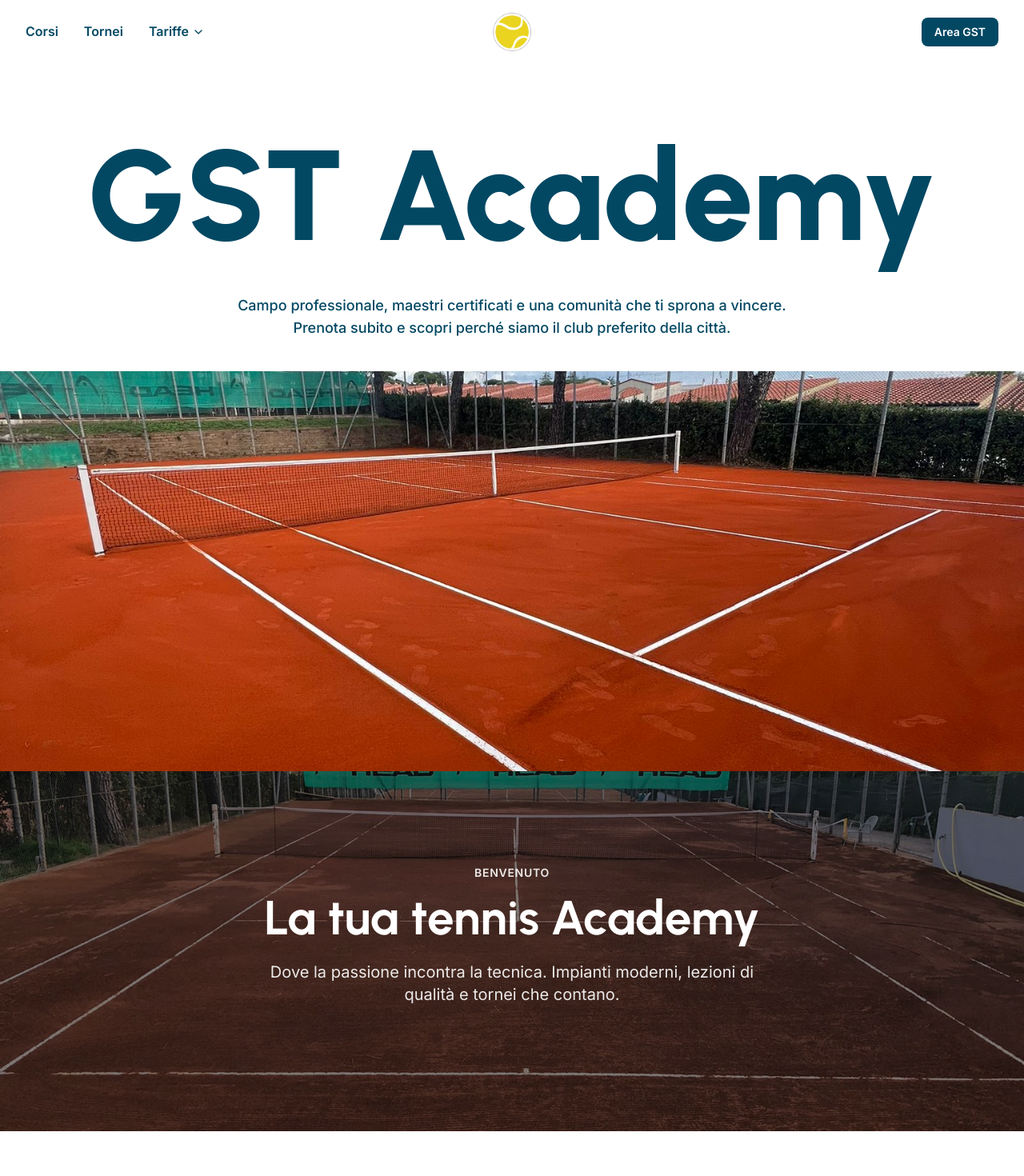
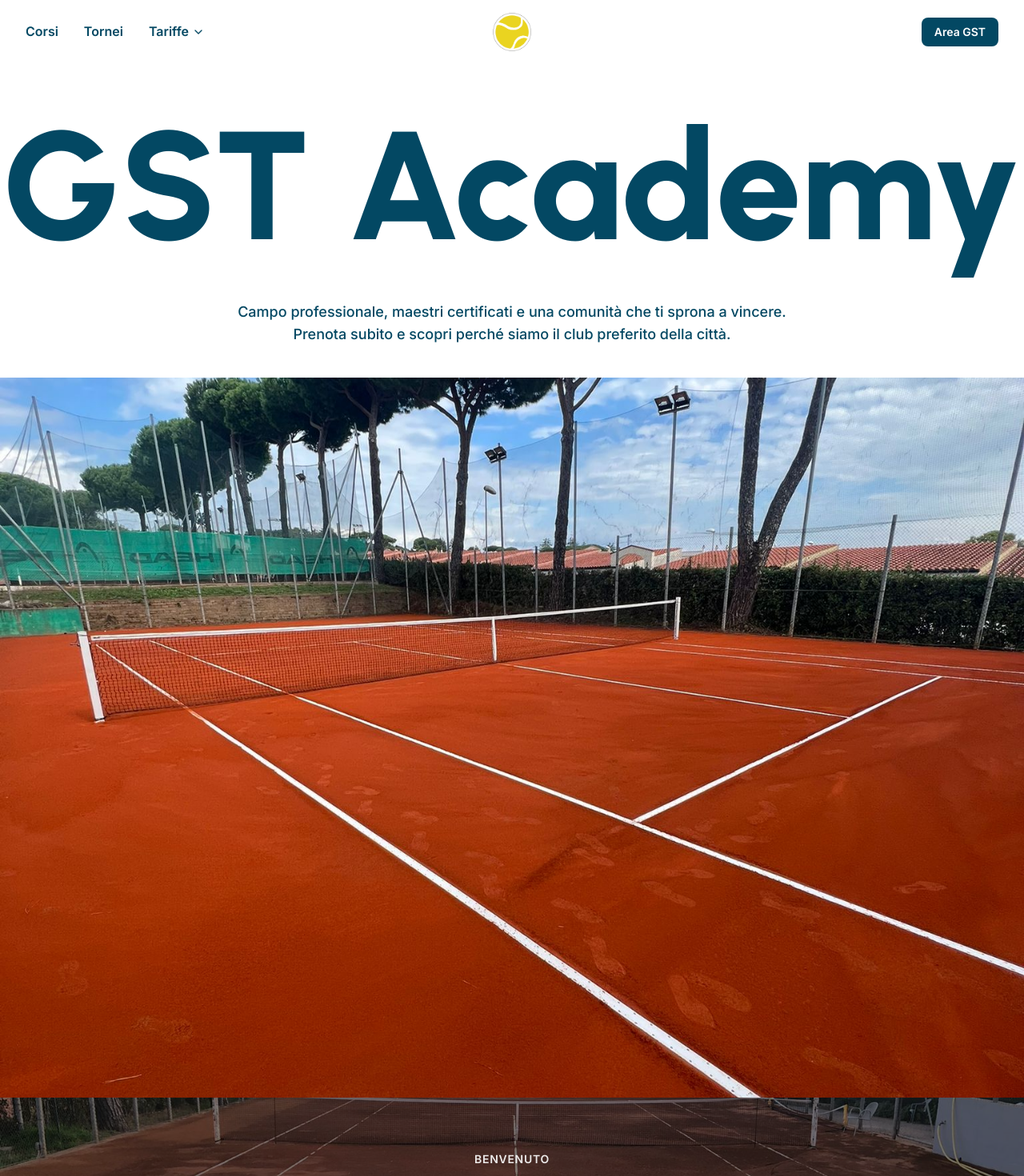
Before and after one commit to Giovo8/gst-tennis-academy, a Next.js app: page / in a window 1280 px wide. Shown: the top 1470 px of the page at 80% size. Built offline with nearby package versions, Linux system fonts and the light colour scheme; no server answers; the database is empty.

Commit message:
feat: Migliora layout hero section - aumenta dimensioni immagini e scritta GST Academy

```diff
--- a/src/components/landing/ImageOnlySection.tsx
+++ b/src/components/landing/ImageOnlySection.tsx
@@ -6,12 +6,12 @@ export default function ImageOnlySection() {
       <img
         src="/images/1.jpeg"
         alt="Campo da tennis GST Tennis Academy"
-        className="w-full block"
+        className="w-full block h-[500px] sm:h-[600px] md:h-[700px] lg:h-[800px] xl:h-[900px]"
         style={{
           display: 'block',
-          height: '500px',
           objectFit: 'cover',
-          verticalAlign: 'bottom'
+          verticalAlign: 'bottom',
+          maxHeight: '900px'
         }}
         loading="lazy"
       />
--- a/src/components/landing/ImageWithTextSection.tsx
+++ b/src/components/landing/ImageWithTextSection.tsx
@@ -4,7 +4,7 @@ import Link from "next/link";
 
 export default function ImageWithTextSection() {
   return (
-    <section className="relative w-full h-[300px] sm:h-[350px] md:h-[400px] lg:h-[450px] overflow-hidden">
+    <section className="relative w-full h-[150px] sm:h-[200px] md:h-[250px] lg:h-[300px] xl:h-[350px] overflow-hidden" style={{ maxHeight: '350px' }}>
       {/* Background Image */}
       <div className="absolute inset-0">
         <img
--- a/src/components/landing/TextHeroSection.tsx
+++ b/src/components/landing/TextHeroSection.tsx
@@ -4,10 +4,10 @@ import Link from "next/link";
 
 export default function TextHeroSection() {
   return (
-    <section className="bg-white pt-8 sm:pt-12 md:pt-16 pb-0">
+    <section className="bg-white pt-4 sm:pt-6 md:pt-8 pb-0">
       <div className="max-w-7xl mx-auto px-4 sm:px-6 lg:px-8">
-        <div className="text-center">
-          <h1 className="text-5xl sm:text-7xl md:text-8xl lg:text-9xl xl:text-[10rem] font-extrabold mb-4 sm:mb-6 text-secondary leading-tight">
+        <div className="text-center flex flex-col items-center justify-center">
+          <h1 className="text-6xl sm:text-8xl md:text-9xl lg:text-[10rem] xl:text-[12rem] font-extrabold mb-4 sm:mb-6 text-secondary leading-tight whitespace-nowrap">
             GST Academy
           </h1>
           <p className="text-sm sm:text-base md:text-lg mb-0 sm:mb-8 md:mb-10 max-w-3xl mx-auto font-medium text-secondary px-2">
```
